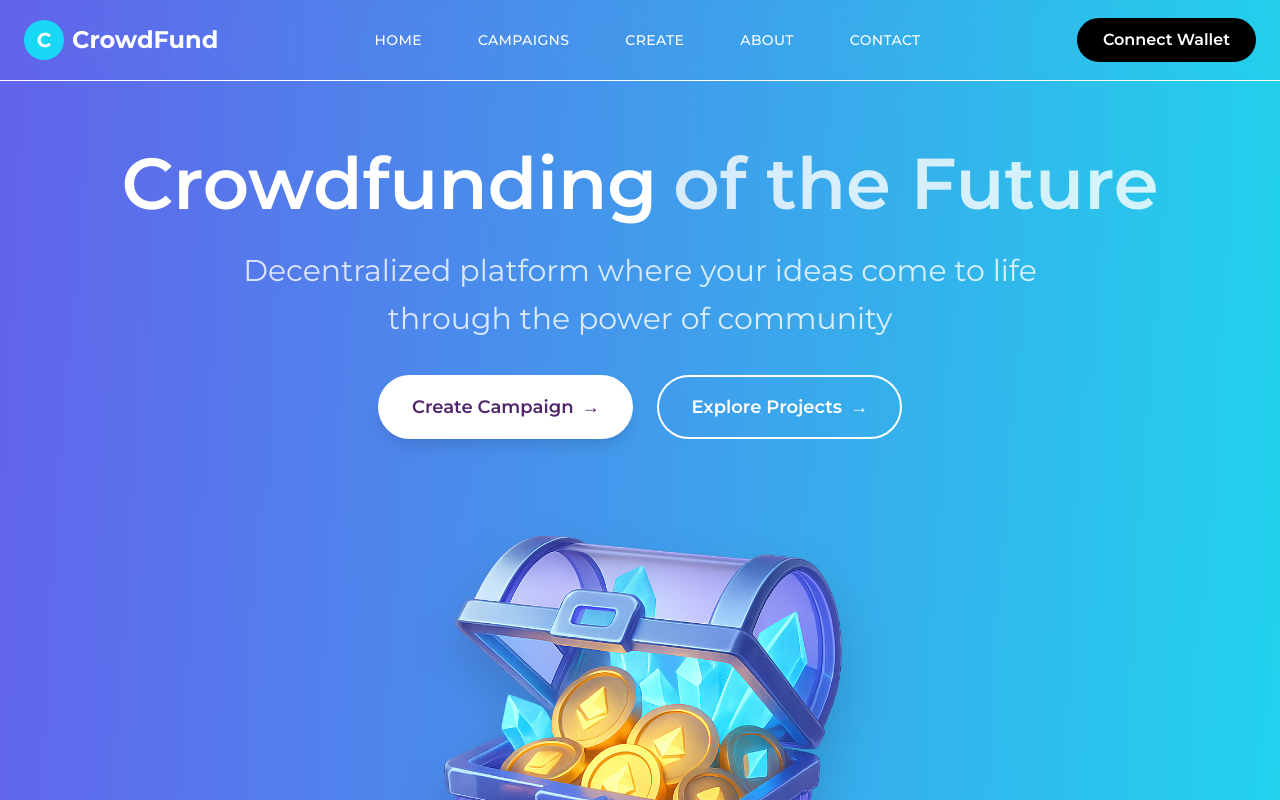
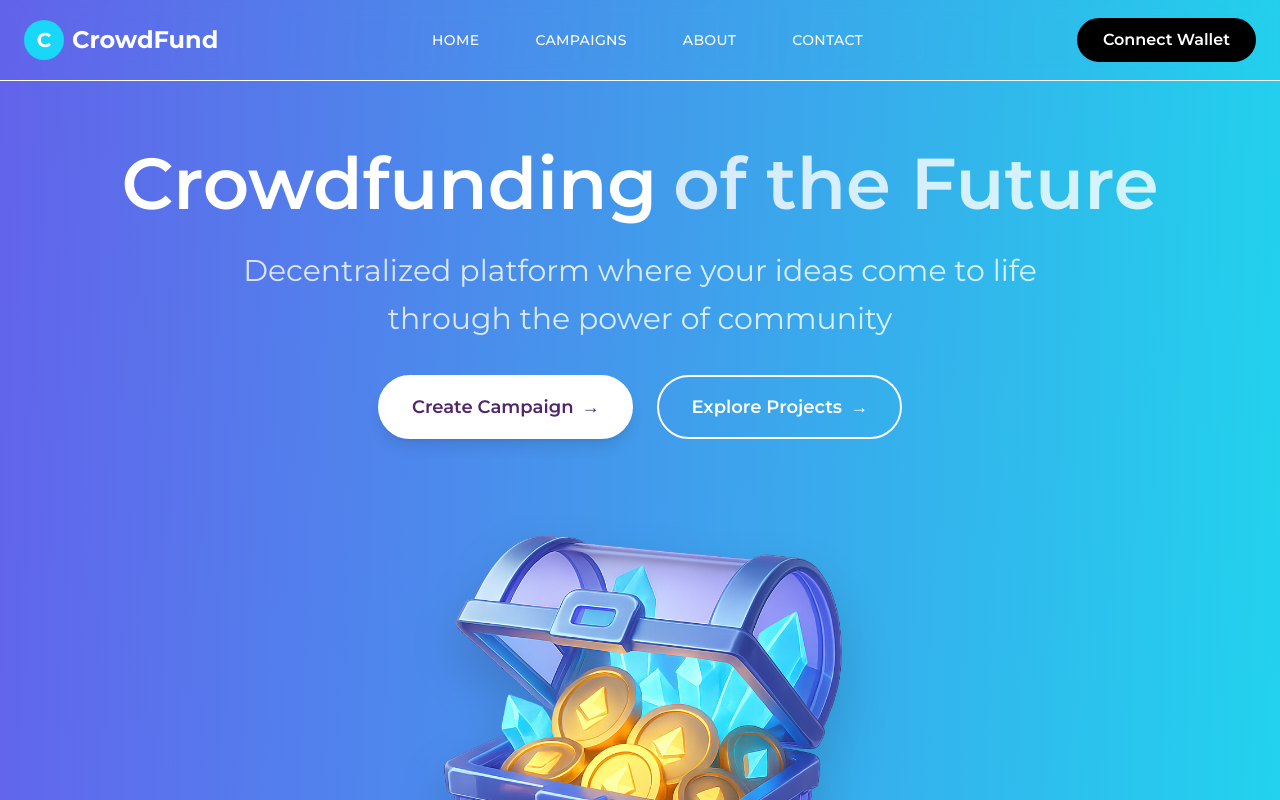
Before and after one commit to alejoalonzo/CrowdfundingDapp, a Next.js app: page / in a window 1280 px wide. Shown: the top 800 px of the page. Built offline with nearby package versions, Linux system fonts and the light colour scheme.

Commit message:
links for navbar are ok

```diff
--- a/app/globals.css
+++ b/app/globals.css
@@ -1,4 +1,9 @@
 @import "tailwindcss";
+
+/* Scroll suave para navegación interna */
+html {
+  scroll-behavior: smooth;
+}
 
 /* Paleta de colores personalizada */
 :root {
--- a/app/page.js
+++ b/app/page.js
@@ -7,10 +7,18 @@ import { Contact } from "../components/contact";
 export default function HomePage() {
   return (
     <main>
-      <Home />
-      <CampaignGrid />
-      <About />
-      <Contact />
+      <section id="home">
+        <Home />
+      </section>
+      <section id="campaigns">
+        <CampaignGrid />
+      </section>
+      <section id="about">
+        <About />
+      </section>
+      <section id="contact">
+        <Contact />
+      </section>
     </main>
   );
 }
--- a/components/home/home.jsx
+++ b/components/home/home.jsx
@@ -1,3 +1,5 @@
+"use client";
+
 import React from 'react';
 import Image from 'next/image';
 
@@ -31,6 +33,12 @@ const Home = () => {
 
           <button
             className="explore-btn group bg-transparent text-white px-8 py-4 rounded-full text-lg font-semibold border-2 border-white transition-all duration-300 transform hover:scale-105 cursor-pointer hover:bg-white"
+            onClick={() => {
+              const campaignsSection = document.querySelector('#campaigns');
+              if (campaignsSection) {
+                campaignsSection.scrollIntoView({ behavior: 'smooth', block: 'start' });
+              }
+            }}
           >
             Explore Projects
             <span className="inline-block ml-2 transform group-hover:translate-x-1 transition-transform duration-300">→</span>
--- a/components/navbar/navbar.jsx
+++ b/components/navbar/navbar.jsx
@@ -33,11 +33,10 @@ const Navbar = () => {
   }, [isMenuOpen]);
 
   const navLinks = [
-    { name: 'Home', href: '/', icon: HiHome },
-    { name: 'Campaigns', href: '/campaigns', icon: HiCollection },
-    { name: 'Create', href: '/create', icon: HiPlus },
-    { name: 'About', href: '/about', icon: HiInformationCircle },
-    { name: 'Contact', href: '/contact', icon: HiMail }
+    { name: 'Home', href: '#home', icon: HiHome },
+    { name: 'Campaigns', href: '#campaigns', icon: HiCollection },
+    { name: 'About', href: '#about', icon: HiInformationCircle },
+    { name: 'Contact', href: '#contact', icon: HiMail }
   ];
 
   return (
@@ -60,13 +59,20 @@ const Navbar = () => {
           {/* Desktop Navigation Links */}
           <div className="hidden md:flex items-center space-x-8">
             {navLinks.map((link) => (
-              <Link
+              <a
                 key={link.name}
                 href={link.href}
-                className="nav-link text-white px-3 py-2 rounded-md text-sm font-medium uppercase tracking-wide transition-all duration-300 relative"
+                className="nav-link text-white px-3 py-2 rounded-md text-sm font-medium uppercase tracking-wide transition-all duration-300 relative hover:text-cyan-300 cursor-pointer"
+                onClick={(e) => {
+                  e.preventDefault();
+                  const element = document.querySelector(link.href);
+                  if (element) {
+                    element.scrollIntoView({ behavior: 'smooth', block: 'start' });
+                  }
+                }}
               >
                 {link.name}
-              </Link>
+              </a>
             ))}
           </div>
 
@@ -133,11 +139,18 @@ const Navbar = () => {
               {navLinks.map((link) => {
                 const IconComponent = link.icon;
                 return (
-                  <Link
+                  <a
                     key={link.name}
                     href={link.href}
-                    className="flex items-center space-x-4 p-3 rounded-xl hover:bg-gradient-to-r hover:from-indigo-50 hover:to-cyan-50 transition-all duration-300 group"
-                    onClick={() => setIsMenuOpen(false)}
+                    className="flex items-center space-x-4 p-3 rounded-xl hover:bg-gradient-to-r hover:from-indigo-50 hover:to-cyan-50 transition-all duration-300 group cursor-pointer"
+                    onClick={(e) => {
+                      e.preventDefault();
+                      const element = document.querySelector(link.href);
+                      if (element) {
+                        element.scrollIntoView({ behavior: 'smooth', block: 'start' });
+                      }
+                      setIsMenuOpen(false);
+                    }}
                   >
                     <div className="p-2 rounded-lg group-hover:scale-110 transition-transform duration-300" style={{backgroundColor: 'rgba(25, 216, 247, 0.1)', border: '1px solid rgba(25, 216, 247, 0.2)'}}>
                       <IconComponent className="h-6 w-6" style={{color: '#19d8f7'}} />
@@ -145,7 +158,7 @@ const Navbar = () => {
                     <span className="text-lg font-medium uppercase tracking-wide group-hover:translate-x-1 transition-transform duration-300" style={{color: '#51256b'}}>
                       {link.name}
                     </span>
-                  </Link>
+                  </a>
                 );
               })}
             </div>
```
